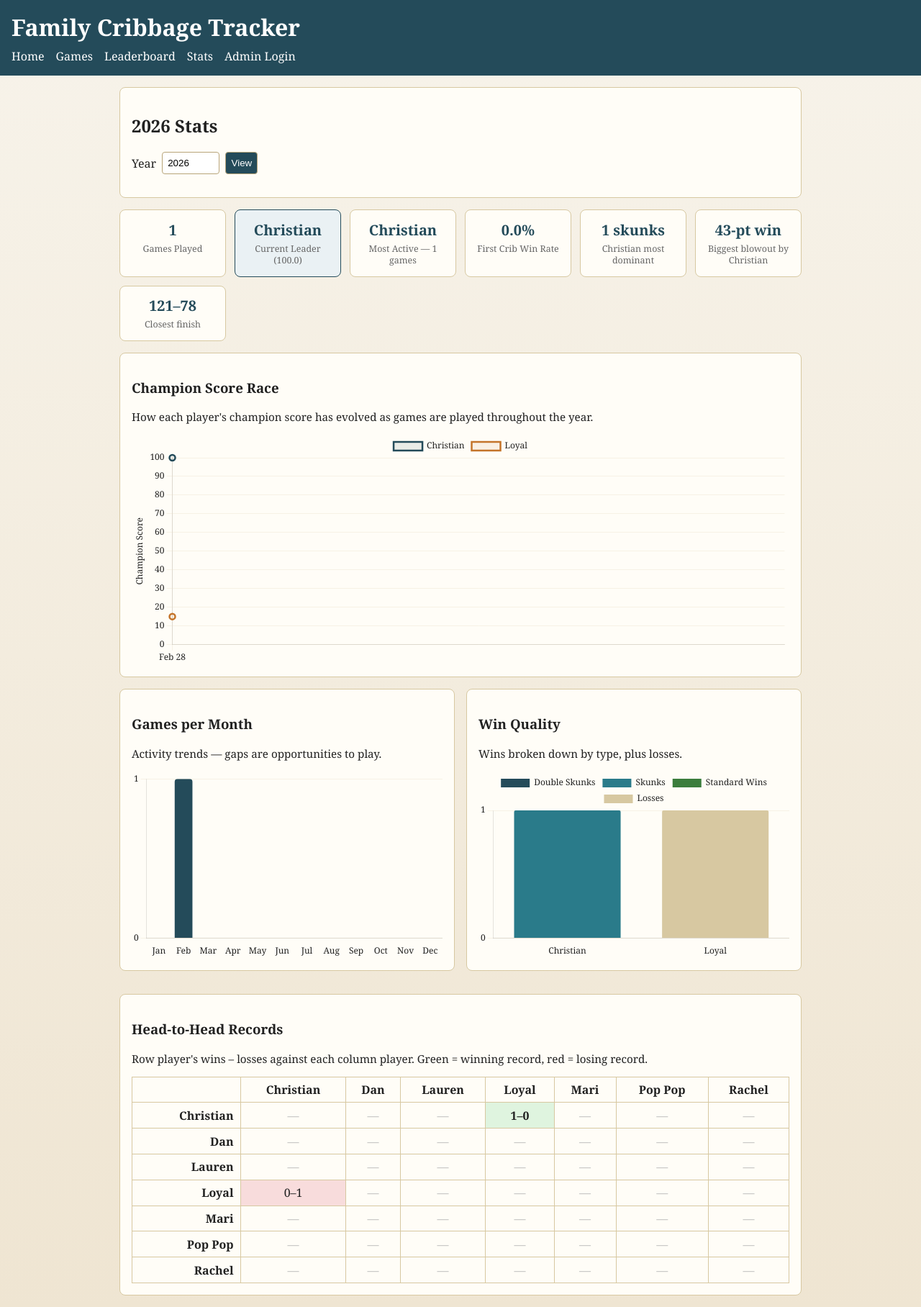
After one commit to christiangoff/cribbage-app, a Flask app: page /stats in a window 1280 px wide. The commit adds this page. Shown: the whole page at 72% size. Run offline with Flask 3, Linux system fonts and the light colour scheme.

Commit message:
Add stats page with charts and visualizations
Adds a /stats route and template with Chart.js-powered charts designed
to surface competition and drive participation: champion score race line
chart, games-per-month activity bar, win quality stacked bar, and a
color-coded head-to-head rivalry table. Includes fun fact stat cards
(current leader, win streak, biggest blowout, first crib %, etc.).

Co-Authored-By: Claude Sonnet 4.6 <noreply@anthropic.com>

```diff
--- a/app.py
+++ b/app.py
@@ -319,6 +319,220 @@ def games():
     )
 
 
+def _compute_champion_scores_from_games(
+    players: list[Player], games: list[Game]
+) -> dict[int, float]:
+    """Compute champion scores from an explicit list of games (no DB query)."""
+    if not players or not games:
+        return {p.id: 0.0 for p in players}
+
+    games_by_player: dict[int, list[Game]] = {p.id: [] for p in players}
+    for game in games:
+        if game.player1_id in games_by_player:
+            games_by_player[game.player1_id].append(game)
+        if game.player2_id in games_by_player:
+            games_by_player[game.player2_id].append(game)
+
+    max_games = max((len(g) for g in games_by_player.values()), default=0)
+    if max_games == 0:
+        return {p.id: 0.0 for p in players}
+
+    raw: list[tuple[int, float, float, float, int]] = []
+    for p in players:
+        pg = games_by_player[p.id]
+        wins = losses = 0
+        margins: list[float] = []
+        for g in pg:
+            pf = g.player1_score if g.player1_id == p.id else g.player2_score
+            pa = g.player2_score if g.player1_id == p.id else g.player1_score
+            margins.append(float(pf - pa))
+            if g.winner_id == p.id:
+                wins += 1
+            elif g.winner_id is not None:
+                losses += 1
+        decisive = wins + losses
+        raw.append((
+            p.id,
+            wins / decisive if decisive else 0.0,
+            sum(margins) / len(margins) if margins else 0.0,
+            len(pg) / max_games,
+            len(pg),
+        ))
+
+    active = [(pid, wr, am, part, cnt) for pid, wr, am, part, cnt in raw if cnt > 0]
+    if not active:
+        return {p.id: 0.0 for p in players}
+
+    min_m = min(am for _, _, am, _, _ in active)
+    max_m = max(am for _, _, am, _, _ in active)
+    span = max_m - min_m
+
+    result: dict[int, float] = {}
+    for pid, wr, am, part, cnt in raw:
+        if cnt == 0:
+            result[pid] = 0.0
+        else:
+            mc = (am - min_m) / span if span > 0 else 0.5
+            result[pid] = round(100 * (0.60 * wr + 0.25 * mc + 0.15 * part), 2)
+    return result
+
+
+@app.route("/stats")
+def stats():
+    year = request.args.get("year", type=int) or date.today().year
+    year_games = (
+        Game.query
+        .filter(Game.played_on >= date(year, 1, 1), Game.played_on <= date(year, 12, 31))
+        .order_by(Game.played_on, Game.created_at)
+        .all()
+    )
+    all_players = Player.query.order_by(Player.name.asc()).all()
+    player_map = {p.id: p for p in all_players}
+
+    # ── games per month ────────────────────────────────────────────────
+    games_per_month = [0] * 12
+    for g in year_games:
+        games_per_month[g.played_on.month - 1] += 1
+
+    # ── champion score over time (one snapshot per unique date) ────────
+    unique_dates = sorted(set(g.played_on for g in year_games))
+    champion_dates: list[str] = []
+    champion_series: dict[str, list[float]] = {p.name: [] for p in all_players}
+    for snap_date in unique_dates:
+        subset = [g for g in year_games if g.played_on <= snap_date]
+        scores = _compute_champion_scores_from_games(all_players, subset)
+        champion_dates.append(snap_date.strftime("%b %d"))
+        for p in all_players:
+            champion_series[p.name].append(scores[p.id])
+
+    # ── win quality breakdown ──────────────────────────────────────────
+    standard_wins: dict[int, int] = {p.id: 0 for p in all_players}
+    skunk_wins: dict[int, int] = {p.id: 0 for p in all_players}
+    double_skunk_wins: dict[int, int] = {p.id: 0 for p in all_players}
+    losses_count: dict[int, int] = {p.id: 0 for p in all_players}
+    for g in year_games:
+        if g.winner_id:
+            loser_id = g.player2_id if g.winner_id == g.player1_id else g.player1_id
+            if g.is_double_skunk:
+                double_skunk_wins[g.winner_id] += 1
+            elif g.is_skunk:
+                skunk_wins[g.winner_id] += 1
+            else:
+                standard_wins[g.winner_id] += 1
+            if loser_id in losses_count:
+                losses_count[loser_id] += 1
+
+    # ── head-to-head ───────────────────────────────────────────────────
+    pid_to_idx = {p.id: i for i, p in enumerate(all_players)}
+    h2h_wins_raw = [[0] * len(all_players) for _ in all_players]
+    h2h_totals_raw = [[0] * len(all_players) for _ in all_players]
+    for g in year_games:
+        i = pid_to_idx.get(g.player1_id)
+        j = pid_to_idx.get(g.player2_id)
+        if i is None or j is None:
+            continue
+        h2h_totals_raw[i][j] += 1
+        h2h_totals_raw[j][i] += 1
+        if g.winner_id == g.player1_id:
+            h2h_wins_raw[i][j] += 1
+        elif g.winner_id == g.player2_id:
+            h2h_wins_raw[j][i] += 1
+
+    h2h_table = []
+    for i, row_player in enumerate(all_players):
+        cells = []
+        for j, col_player in enumerate(all_players):
+            if i == j:
+                cells.append({"self": True})
+            else:
+                w = h2h_wins_raw[i][j]
+                t = h2h_totals_raw[i][j]
+                cells.append({"self": False, "wins": w, "losses": t - w, "total": t})
+        h2h_table.append({"player": row_player.name, "cells": cells})
+
+    # ── first crib advantage ───────────────────────────────────────────
+    fc_games = [g for g in year_games if g.first_crib_id is not None and g.winner_id is not None]
+    first_crib_won = sum(1 for g in fc_games if g.first_crib_id == g.winner_id)
+    first_crib_pct = round(100 * first_crib_won / len(fc_games), 1) if fc_games else None
+
+    # ── fun facts ──────────────────────────────────────────────────────
+    games_per_player: dict[int, int] = {p.id: 0 for p in all_players}
+    for g in year_games:
+        games_per_player[g.player1_id] = games_per_player.get(g.player1_id, 0) + 1
+        games_per_player[g.player2_id] = games_per_player.get(g.player2_id, 0) + 1
+
+    most_active_id = max(games_per_player, key=games_per_player.get) if year_games else None
+    most_active_name = (
+        player_map[most_active_id].name
+        if most_active_id and games_per_player[most_active_id] > 0
+        else None
+    )
+    most_active_count = games_per_player.get(most_active_id, 0) if most_active_id else 0
+
+    biggest_win = min(year_games, key=lambda g: g.loser_score) if year_games else None
+    closest_game = max(year_games, key=lambda g: g.loser_score) if year_games else None
+
+    total_skunks_per_player = {p.id: skunk_wins[p.id] + double_skunk_wins[p.id] for p in all_players}
+    top_skunk_id = max(total_skunks_per_player, key=total_skunks_per_player.get) if all_players else None
+    top_skunk = (
+        player_map[top_skunk_id].name,
+        total_skunks_per_player[top_skunk_id],
+    ) if top_skunk_id and total_skunks_per_player[top_skunk_id] > 0 else None
+
+    # current win streak per player (most recent games first)
+    streaks: dict[int, int] = {}
+    for p in all_players:
+        pg = sorted(
+            [g for g in year_games if g.player1_id == p.id or g.player2_id == p.id],
+            key=lambda g: (g.played_on, g.created_at),
+            reverse=True,
+        )
+        streak = 0
+        for g in pg:
+            if g.winner_id == p.id:
+                streak += 1
+            else:
+                break
+        streaks[p.id] = streak
+
+    best_streak_id = max(streaks, key=streaks.get) if streaks else None
+    best_streak = (
+        player_map[best_streak_id].name,
+        streaks[best_streak_id],
+    ) if best_streak_id and streaks.get(best_streak_id, 0) > 1 else None
+
+    _, champion_leader = calculate_champion_scores(year)
+
+    active_players = [p for p in all_players if games_per_player.get(p.id, 0) > 0]
+    active_names = [p.name for p in active_players]
+
+    return render_template(
+        "stats.html",
+        year=year,
+        total_games=len(year_games),
+        all_player_names=[p.name for p in all_players],
+        active_player_names=active_names,
+        games_per_month=games_per_month,
+        champion_dates=champion_dates,
+        champion_series={p.name: champion_series[p.name] for p in active_players},
+        win_standard=[standard_wins[p.id] for p in active_players],
+        win_skunks=[skunk_wins[p.id] for p in active_players],
+        win_double_skunks=[double_skunk_wins[p.id] for p in active_players],
+        losses=[losses_count[p.id] for p in active_players],
+        h2h_table=h2h_table,
+        first_crib_pct=first_crib_pct,
+        first_crib_won=first_crib_won,
+        first_crib_total=len(fc_games),
+        most_active_name=most_active_name,
+        most_active_count=most_active_count,
+        biggest_win=biggest_win,
+        closest_game=closest_game,
+        top_skunk=top_skunk,
+        best_streak=best_streak,
+        champion_leader=champion_leader,
+    )
+
+
 @app.route("/leaderboard")
 def leaderboard():
     year = request.args.get("year", type=int) or date.today().year
--- a/static/style.css
+++ b/static/style.css
@@ -153,3 +153,103 @@ td {
     grid-column: span 2;
   }
 }
+
+/* ── Stats page ─────────────────────────────────────────────────────── */
+
+.stat-cards {
+  display: grid;
+  grid-template-columns: repeat(auto-fill, minmax(145px, 1fr));
+  gap: 0.75rem;
+  margin-bottom: 1rem;
+}
+
+.stat-card {
+  background: var(--panel);
+  border: 1px solid var(--line);
+  border-radius: 8px;
+  padding: 0.85rem 0.75rem;
+  text-align: center;
+}
+
+.stat-card--accent {
+  border-color: var(--accent);
+  background: #eaf1f4;
+}
+
+.stat-card--streak {
+  border-color: #c4742a;
+  background: #fdf4ec;
+}
+
+.stat-number {
+  font-size: 1.25rem;
+  font-weight: bold;
+  color: var(--accent);
+  word-break: break-word;
+}
+
+.stat-card--streak .stat-number {
+  color: #c4742a;
+}
+
+.stat-label {
+  font-size: 0.78rem;
+  color: #666;
+  margin-top: 0.3rem;
+  line-height: 1.3;
+}
+
+.chart-grid {
+  display: grid;
+  grid-template-columns: 1fr;
+  gap: 1rem;
+  margin-bottom: 1rem;
+}
+
+@media (min-width: 700px) {
+  .chart-grid {
+    grid-template-columns: 1fr 1fr;
+  }
+}
+
+.chart-container {
+  position: relative;
+  width: 100%;
+  height: 260px;
+}
+
+.chart-container--tall {
+  height: 320px;
+}
+
+/* ── Head-to-head table ─────────────────────────────────────────────── */
+
+.h2h-scroll {
+  overflow-x: auto;
+}
+
+.h2h-table {
+  min-width: max-content;
+}
+
+.h2h-table th:first-child {
+  text-align: right;
+  white-space: nowrap;
+  padding-right: 0.6rem;
+}
+
+.h2h-table thead th {
+  white-space: nowrap;
+  text-align: center;
+}
+
+.h2h-table td {
+  text-align: center;
+  font-variant-numeric: tabular-nums;
+}
+
+.h2h-win  { background: #dff4df; font-weight: bold; }
+.h2h-loss { background: #f8dcdc; }
+.h2h-even { background: #fef9e7; }
+.h2h-self,
+.h2h-none { color: #bbb; text-align: center; }
--- a/templates/layout.html
+++ b/templates/layout.html
@@ -13,6 +13,7 @@
       <a href="{{ url_for('index') }}">Home</a>
       <a href="{{ url_for('games') }}">Games</a>
       <a href="{{ url_for('leaderboard') }}">Leaderboard</a>
+      <a href="{{ url_for('stats') }}">Stats</a>
       {% if is_admin %}
         <a href="{{ url_for('admin_panel') }}">Admin</a>
         <form method="post" action="{{ url_for('admin_logout') }}" class="inline-nav-form">
--- /dev/null
+++ b/templates/stats.html
@@ -0,0 +1,265 @@
+{% extends "layout.html" %}
+{% block content %}
+
+<section class="panel">
+  <h2>{{ year }} Stats</h2>
+  <form method="get" class="inline-form">
+    <label for="year">Year</label>
+    <input id="year" name="year" type="number" min="2000" max="2100" value="{{ year }}">
+    <button type="submit">View</button>
+  </form>
+</section>
+
+{% if total_games == 0 %}
+<section class="panel">
+  <p>No games recorded for {{ year }} yet. <a href="{{ url_for('games') }}">Record a game</a> to see stats.</p>
+</section>
+{% else %}
+
+{# ── Fun Fact Cards ─────────────────────────────────────────────────── #}
+<div class="stat-cards">
+  <div class="stat-card">
+    <div class="stat-number">{{ total_games }}</div>
+    <div class="stat-label">Games Played</div>
+  </div>
+
+  {% if champion_leader %}
+  <div class="stat-card stat-card--accent">
+    <div class="stat-number">{{ champion_leader.player.name }}</div>
+    <div class="stat-label">Current Leader ({{ "%.1f"|format(champion_leader.champion_score) }})</div>
+  </div>
+  {% endif %}
+
+  {% if most_active_name %}
+  <div class="stat-card">
+    <div class="stat-number">{{ most_active_name }}</div>
+    <div class="stat-label">Most Active &mdash; {{ most_active_count }} games</div>
+  </div>
+  {% endif %}
+
+  {% if first_crib_pct is not none %}
+  <div class="stat-card">
+    <div class="stat-number">{{ first_crib_pct }}%</div>
+    <div class="stat-label">First Crib Win Rate</div>
+  </div>
+  {% endif %}
+
+  {% if best_streak %}
+  <div class="stat-card stat-card--streak">
+    <div class="stat-number">{{ best_streak[1] }}-game streak</div>
+    <div class="stat-label">{{ best_streak[0] }} on a roll</div>
+  </div>
+  {% endif %}
+
+  {% if top_skunk %}
+  <div class="stat-card">
+    <div class="stat-number">{{ top_skunk[1] }} skunks</div>
+    <div class="stat-label">{{ top_skunk[0] }} most dominant</div>
+  </div>
+  {% endif %}
+
+  {% if biggest_win %}
+  <div class="stat-card">
+    <div class="stat-number">{{ biggest_win.point_diff }}-pt win</div>
+    <div class="stat-label">Biggest blowout{% if biggest_win.winner %} by {{ biggest_win.winner.name }}{% endif %}</div>
+  </div>
+  {% endif %}
+
+  {% if closest_game %}
+  <div class="stat-card">
+    <div class="stat-number">121&ndash;{{ closest_game.loser_score }}</div>
+    <div class="stat-label">Closest finish</div>
+  </div>
+  {% endif %}
+</div>
+
+{# ── Champion Score Race ────────────────────────────────────────────── #}
+{% if champion_dates %}
+<section class="panel">
+  <h3>Champion Score Race</h3>
+  <p class="small-text">How each player's champion score has evolved as games are played throughout the year.</p>
+  <div class="chart-container chart-container--tall">
+    <canvas id="raceChart"></canvas>
+  </div>
+</section>
+{% endif %}
+
+{# ── Activity + Win Quality ─────────────────────────────────────────── #}
+<div class="chart-grid">
+  <section class="panel">
+    <h3>Games per Month</h3>
+    <p class="small-text">Activity trends &mdash; gaps are opportunities to play.</p>
+    <div class="chart-container">
+      <canvas id="activityChart"></canvas>
+    </div>
+  </section>
+
+  <section class="panel">
+    <h3>Win Quality</h3>
+    <p class="small-text">Wins broken down by type, plus losses.</p>
+    <div class="chart-container">
+      <canvas id="winQualityChart"></canvas>
+    </div>
+  </section>
+</div>
+
+{# ── Head-to-Head ───────────────────────────────────────────────────── #}
+{% if all_player_names | length > 1 %}
+<section class="panel">
+  <h3>Head-to-Head Records</h3>
+  <p class="small-text">Row player's wins &ndash; losses against each column player. Green = winning record, red = losing record.</p>
+  <div class="h2h-scroll">
+    <table class="h2h-table">
+      <thead>
+        <tr>
+          <th></th>
+          {% for name in all_player_names %}
+          <th>{{ name }}</th>
+          {% endfor %}
+        </tr>
+      </thead>
+      <tbody>
+        {% for row in h2h_table %}
+        <tr>
+          <th>{{ row.player }}</th>
+          {% for cell in row.cells %}
+            {% if cell.self %}
+              <td class="h2h-self">&mdash;</td>
+            {% elif cell.total == 0 %}
+              <td class="h2h-none">&mdash;</td>
+            {% elif cell.wins > cell.losses %}
+              <td class="h2h-win">{{ cell.wins }}&ndash;{{ cell.losses }}</td>
+            {% elif cell.wins < cell.losses %}
+              <td class="h2h-loss">{{ cell.wins }}&ndash;{{ cell.losses }}</td>
+            {% else %}
+              <td class="h2h-even">{{ cell.wins }}&ndash;{{ cell.losses }}</td>
+            {% endif %}
+          {% endfor %}
+        </tr>
+        {% endfor %}
+      </tbody>
+    </table>
+  </div>
+</section>
+{% endif %}
+
+{% endif %}{# end if total_games #}
+
+<script src="https://cdn.jsdelivr.net/npm/chart.js@4.4.4/dist/chart.umd.min.js"></script>
+<script>
+(function () {
+  const COLORS = ['#244b5a', '#c4742a', '#3b7d3d', '#7b5ea7', '#8f2d2d', '#2a7b8a', '#b5860d', '#555555'];
+  const FONT = 'Georgia, serif';
+
+  Chart.defaults.font.family = FONT;
+  Chart.defaults.color = '#212121';
+
+  // ── Champion Score Race ──────────────────────────────────────────────
+  const raceEl = document.getElementById('raceChart');
+  if (raceEl) {
+    const dates = {{ champion_dates | tojson }};
+    const series = {{ champion_series | tojson }};
+    const names = {{ active_player_names | tojson }};
+
+    new Chart(raceEl, {
+      type: 'line',
+      data: {
+        labels: dates,
+        datasets: names.map((name, i) => ({
+          label: name,
+          data: series[name],
+          borderColor: COLORS[i % COLORS.length],
+          backgroundColor: COLORS[i % COLORS.length] + '18',
+          borderWidth: 2.5,
+          pointRadius: dates.length < 20 ? 4 : 2,
+          tension: 0.35,
+          fill: false,
+        }))
+      },
+      options: {
+        responsive: true,
+        maintainAspectRatio: false,
+        interaction: { mode: 'index', intersect: false },
+        plugins: {
+          legend: { position: 'top' },
+          tooltip: {
+            callbacks: {
+              label: ctx => ` ${ctx.dataset.label}: ${ctx.parsed.y.toFixed(1)}`
+            }
+          }
+        },
+        scales: {
+          y: {
+            title: { display: true, text: 'Champion Score' },
+            min: 0,
+            grid: { color: '#d7c8a133' },
+          },
+          x: { grid: { color: '#d7c8a133' } }
+        }
+      }
+    });
+  }
+
+  // ── Games per Month ──────────────────────────────────────────────────
+  const activityEl = document.getElementById('activityChart');
+  if (activityEl) {
+    const months = ['Jan','Feb','Mar','Apr','May','Jun','Jul','Aug','Sep','Oct','Nov','Dec'];
+    const gpm = {{ games_per_month | tojson }};
+
+    new Chart(activityEl, {
+      type: 'bar',
+      data: {
+        labels: months,
+        datasets: [{
+          label: 'Games',
+          data: gpm,
+          backgroundColor: gpm.map(v => v === 0 ? '#d7c8a155' : '#244b5a'),
+          borderRadius: 4,
+        }]
+      },
+      options: {
+        responsive: true,
+        maintainAspectRatio: false,
+        plugins: { legend: { display: false } },
+        scales: {
+          y: { beginAtZero: true, ticks: { stepSize: 1 }, grid: { color: '#d7c8a133' } },
+          x: { grid: { display: false } }
+        }
+      }
+    });
+  }
+
+  // ── Win Quality ──────────────────────────────────────────────────────
+  const wqEl = document.getElementById('winQualityChart');
+  if (wqEl) {
+    const names = {{ active_player_names | tojson }};
+    const dbl  = {{ win_double_skunks | tojson }};
+    const sk   = {{ win_skunks | tojson }};
+    const std  = {{ win_standard | tojson }};
+    const lost = {{ losses | tojson }};
+
+    new Chart(wqEl, {
+      type: 'bar',
+      data: {
+        labels: names,
+        datasets: [
+          { label: 'Double Skunks', data: dbl, backgroundColor: '#244b5a', borderRadius: 2 },
+          { label: 'Skunks',        data: sk,  backgroundColor: '#2a7b8a', borderRadius: 2 },
+          { label: 'Standard Wins', data: std, backgroundColor: '#3b7d3d', borderRadius: 2 },
+          { label: 'Losses',        data: lost, backgroundColor: '#d7c8a1', borderRadius: 2 },
+        ]
+      },
+      options: {
+        responsive: true,
+        maintainAspectRatio: false,
+        plugins: { legend: { position: 'top' } },
+        scales: {
+          x: { stacked: true, grid: { display: false } },
+          y: { stacked: true, beginAtZero: true, ticks: { stepSize: 1 }, grid: { color: '#d7c8a133' } }
+        }
+      }
+    });
+  }
+})();
+</script>
+{% endblock %}
```
